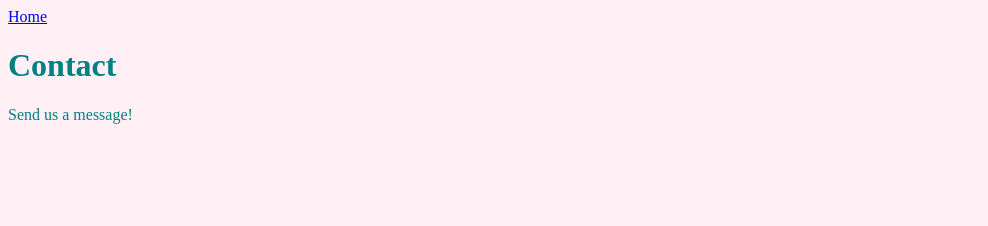
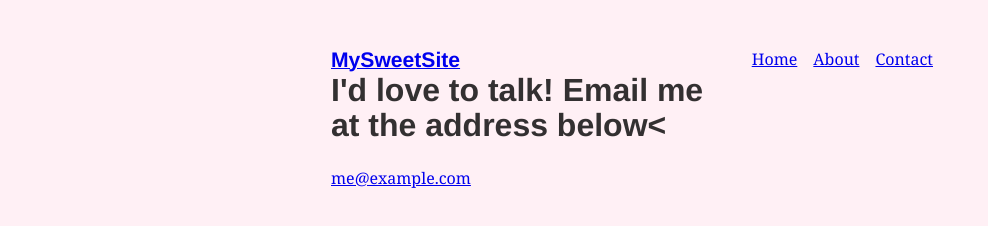
Before and after one commit to Keagon98/My-First-Gatsby-JS-site, a Gatsby site: page /contact in a window 1280 px wide. Shown: the whole page, without its empty margins (0-988 px from the left). Built offline with nearby package versions, Linux system fonts and the light colour scheme; Gatsby itself is replaced by a stand-in of ours.

Commit message:
Added layout component

```diff
--- a/gatsby-config.js
+++ b/gatsby-config.js
@@ -6,5 +6,12 @@
 
 module.exports = {
   /* Your site config here */
-  plugins: [],
+  plugins: [
+    {
+      resolve: `gatsby-plugin-typography`,
+      options: {
+        pathToConfigModule: `src/utils/typography`,
+      },
+    },
+  ],
 }
--- a/package.json
+++ b/package.json
@@ -15,8 +15,12 @@
   },
   "dependencies": {
     "gatsby": "^3.4.1",
+    "gatsby-plugin-typography": "^3.4.0",
     "react": "^17.0.1",
-    "react-dom": "^17.0.1"
+    "react-dom": "^17.0.1",
+    "react-typography": "^0.16.19",
+    "typography": "^0.16.19",
+    "typography-theme-fairy-gates": "^0.16.19"
   },
   "devDependencies": {
     "prettier": "2.2.1"
--- /dev/null
+++ b/src/components/layout.js
@@ -0,0 +1,25 @@
+import React from "react"
+import { Link } from "gatsby"
+const ListLink = props => (
+    <li style={{ display: `inline-block`, marginRight: `1rem` }}>
+        <Link to={props.to}>{props.children}</Link>
+    </li>
+)
+
+export default function Layout({ children }) {
+    return (
+        <div style={{ margin: `3rem auto`, maxWidth: 650, padding: `0 1rem` }}>
+            <header>
+                <Link to="/" style={{ textSahdow: `none`, backgroundImage: `none` }}>
+                    <h3 style={{display: `inline` }}>MySweetSite</h3>
+                </Link>
+                <ul style={{ listStyle: `none`, float: `right` }}>
+                    <ListLink to="/">Home</ListLink>
+                    <ListLink to="/about/">About</ListLink>
+                    <ListLink to="/contact/">Contact</ListLink>
+                </ul>
+            </header>
+            {children}
+        </div>
+    )
+}
--- a/src/pages/contact.js
+++ b/src/pages/contact.js
@@ -1,13 +1,14 @@
 import React from "react"
-import { Link } from "gatsby"
 import Header from "../components/header"
+import Layout from "../components/layout"
 
 export default function Contact() {
-    return (
-        <div style={{ color: `teal` }}>
-            <Link to="/">Home</Link>
-            <Header headerText="Contact"/>
-            <p>Send us a message!</p>
-        </div>
-    );
+  return (
+    <Layout>
+      <Header headerText="I'd love to talk! Email me at the address below<" />
+      <p>
+        <a href="mailto:me@example.com">me@example.com</a>
+      </p>
+    </Layout>
+  )
 }
--- a/src/pages/index.js
+++ b/src/pages/index.js
@@ -1,15 +1,13 @@
 import React from "react"
-import { Link } from "gatsby"
 import Header from "../components/header"
+import Layout from "../components/layout"
 
 export default function Home() {
   return (
-    <div style={{ color: `#222` }}>
-      <Link to="/contact">Contact</Link>
-      <Link to="/about-css-modules">About CSS modules</Link>
+    <Layout>
       <Header headerText="Hello Gatsby!" />
       <p>What a world.</p>
       <img src="https://source.unsplash.com/random/400x200" alt="" />
-    </div>
-  );
+    </Layout>
+  )
 }
--- /dev/null
+++ b/src/utils/typography.js
@@ -0,0 +1,7 @@
+import Typography from "typography"
+import fairyGateTheme from "typography-theme-fairy-gates"
+
+const typography= new Typography(fairyGateTheme)
+
+export const { scale, rhythm, options } = typography
+export default typography
```
Also changed, not shown: src/pages/about.js (+9 -7 lines), 1 other file.
